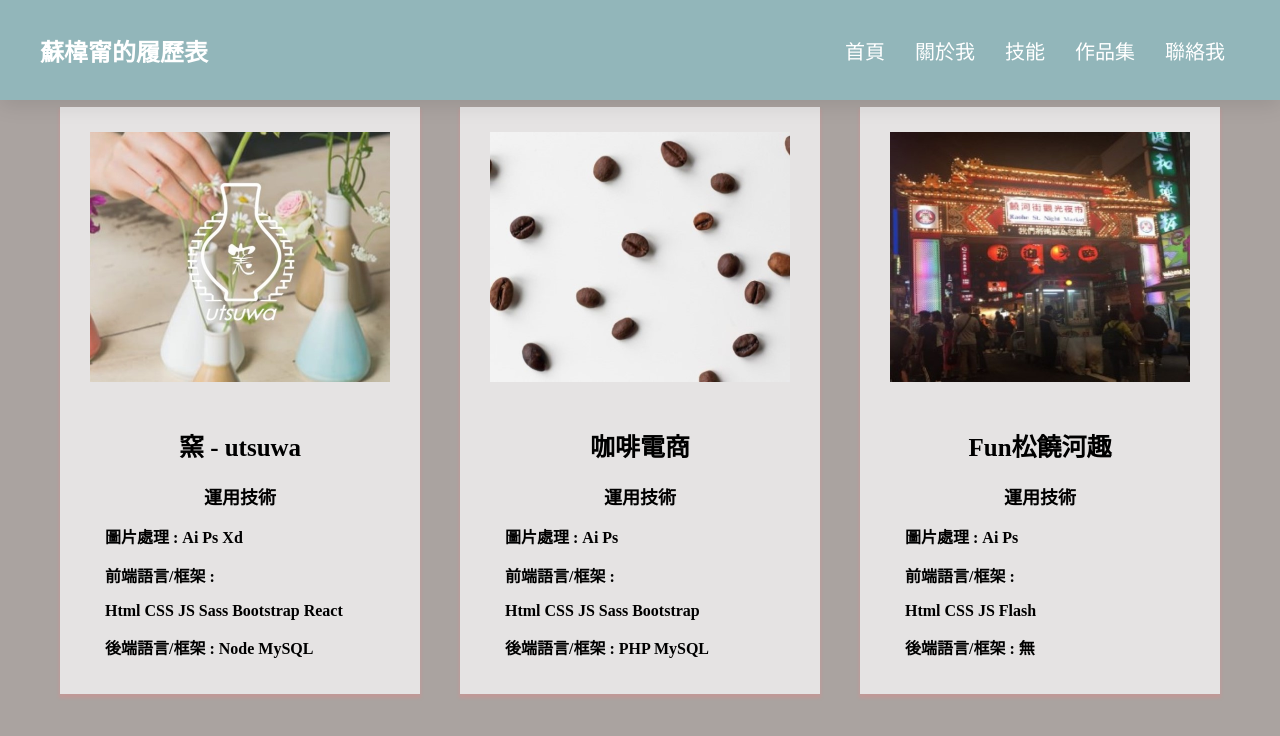
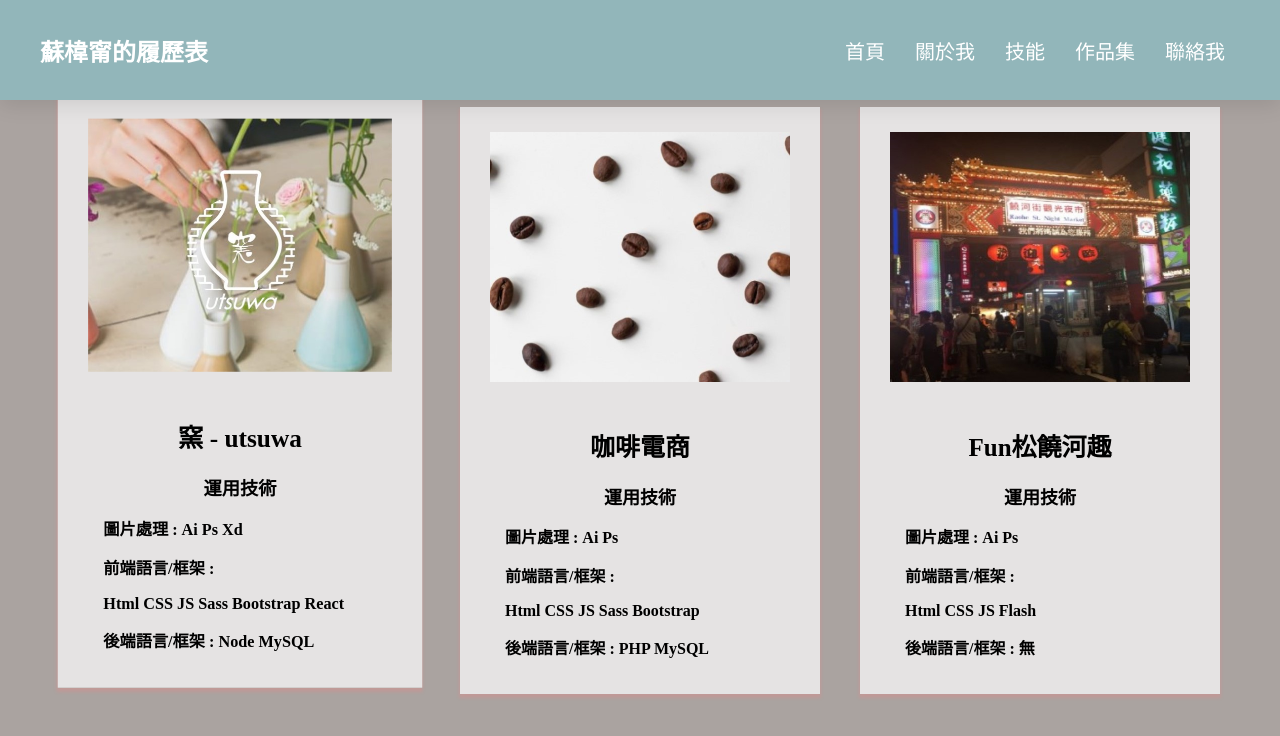
Before and after one commit to supermomo0918/portfolioning, a React (Create React App) app: page / in a window 1280 px wide. In both pictures the pointer is over the element 240 px from the left and 2971 px from the top of the page. Shown: the part 2571-3307 px from the top of the page. Built offline with nearby package versions, Linux system fonts and the light colour scheme.

Commit message:
work card 效果

```diff
--- a/src/App.scss
+++ b/src/App.scss
@@ -333,6 +333,9 @@ body {
   margin: 35px 20px;
   text-align: center;
   box-shadow: 0px 3px 3px 1px rgba($effect-color,.25);
+  &:hover{
+    transform: translateY(-10px) scale(1.0125);
+  }
   .workHeading {
     font-size: 24px;
     font-weight: 700;
```
